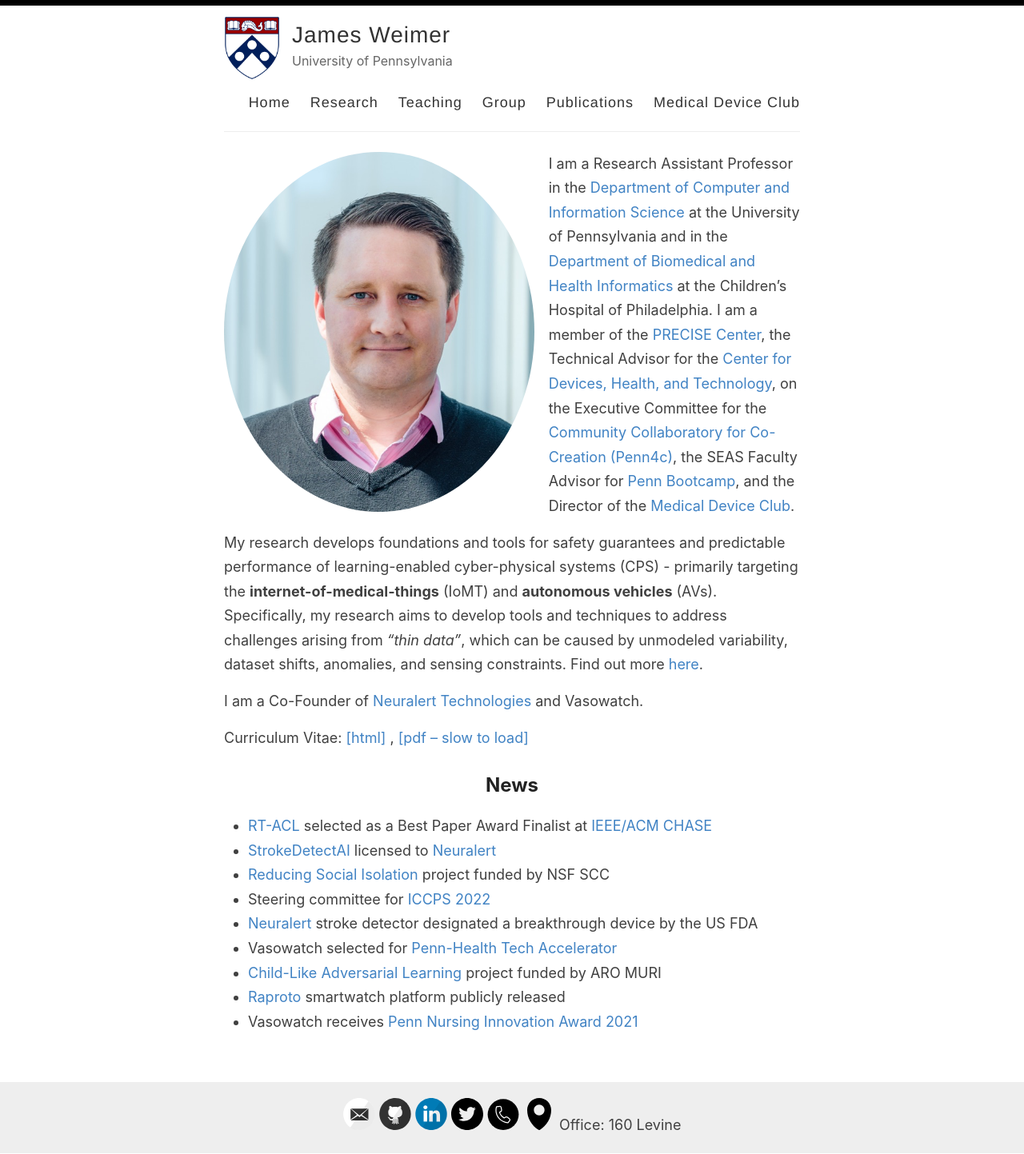
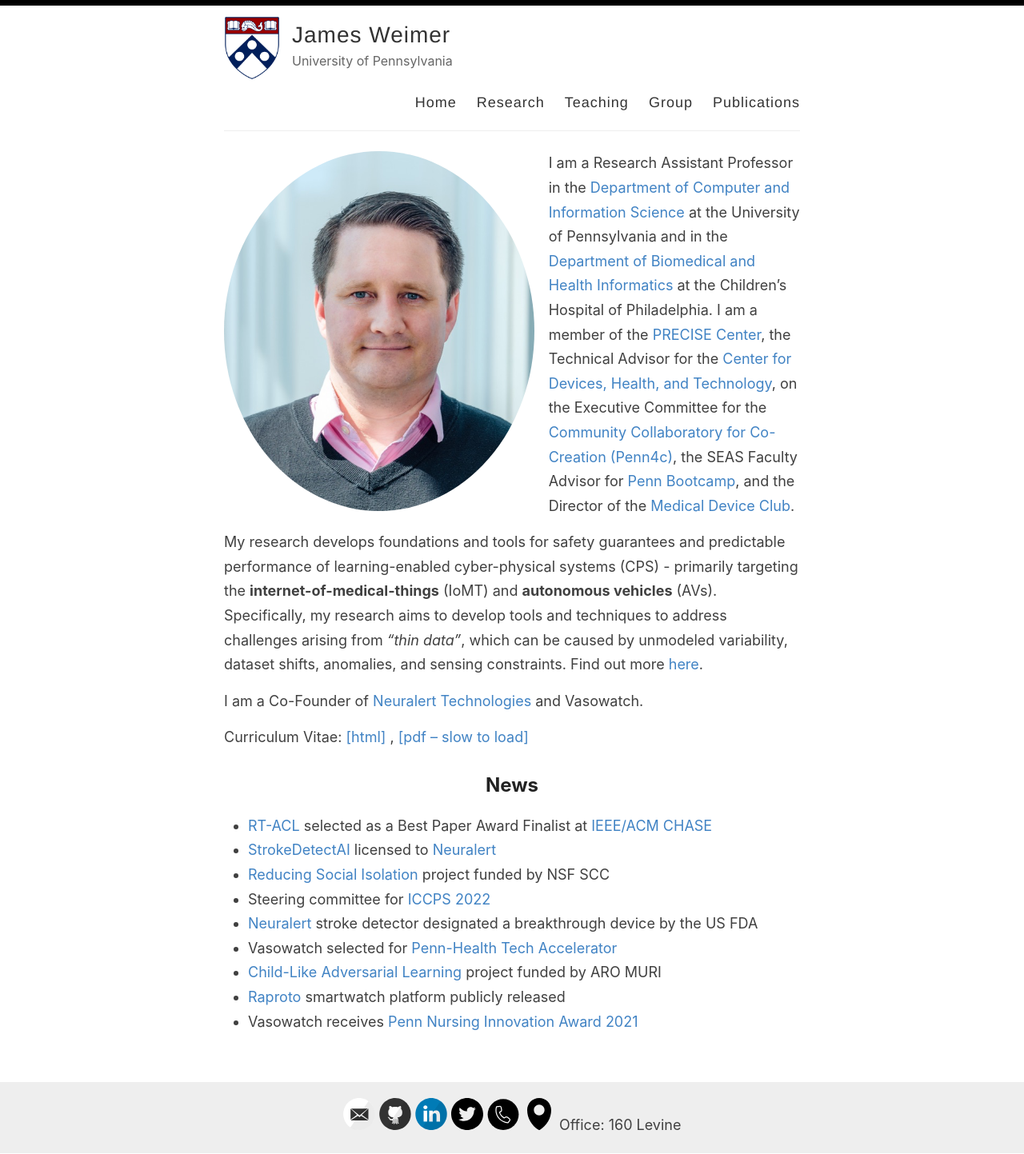
Before and after one commit to weimerj/weimerj.github.io, a Jekyll site: the page built from index.md, in a window 1280 px wide. Shown: the whole page at 80% size. Built offline with Jekyll 4.4.1, drawn with Linux system fonts in a browser that asks for light colours.

Commit message:
index update

```diff
--- a/_layouts/default.html
+++ b/_layouts/default.html
@@ -34,7 +34,6 @@
               <a href="{{ site.baseurl }}/teaching" target="_self">Teaching</a>
               <a href="{{ site.baseurl }}/group" target="_self">Group</a>
               <a href="{{ site.baseurl }}/publications" target="_self">Publications</a>
-              <a href="https://rtg.cis.upenn.edu/meddevclub/">Medical Device Club</a>
             </nav>
           </header>
         </div>
```
